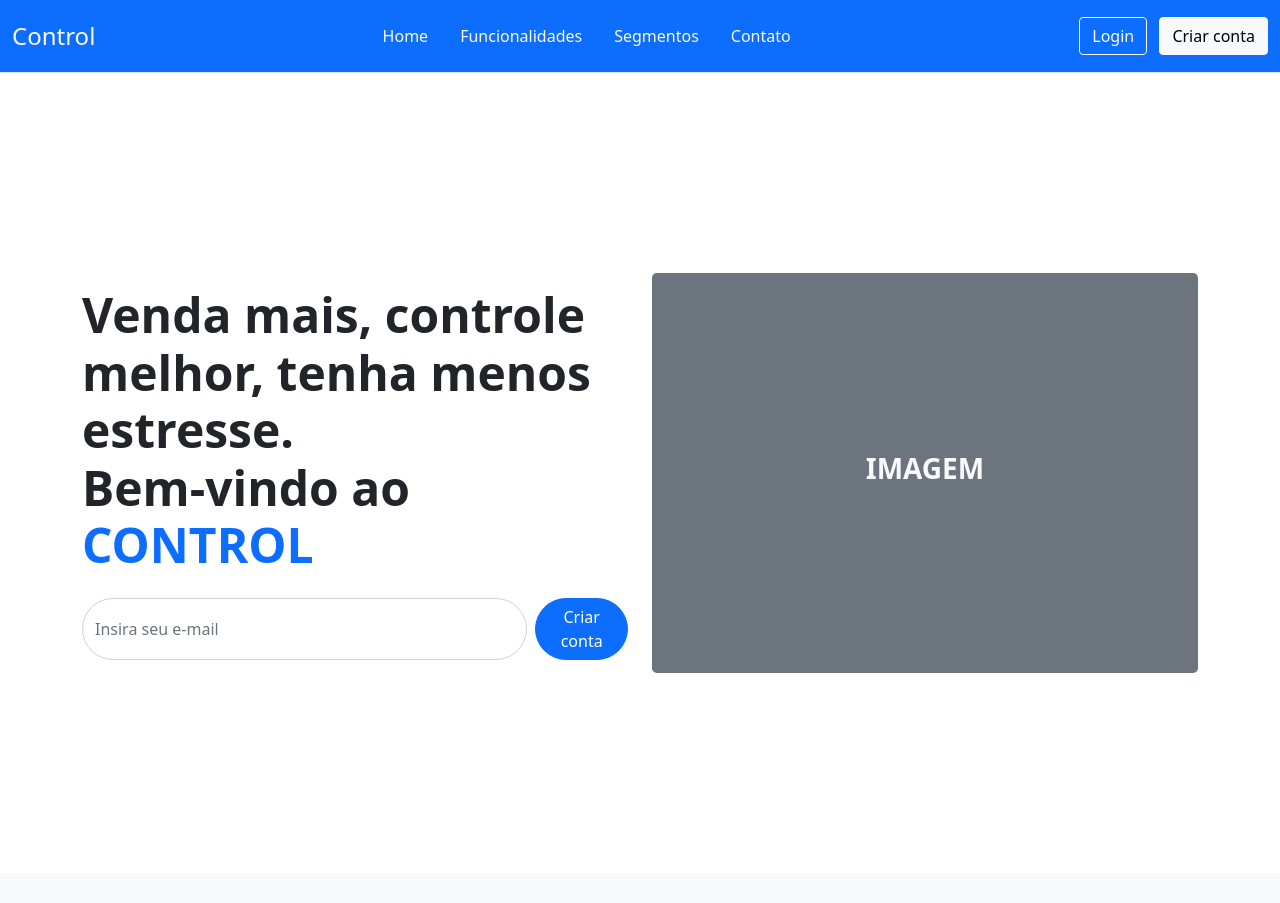
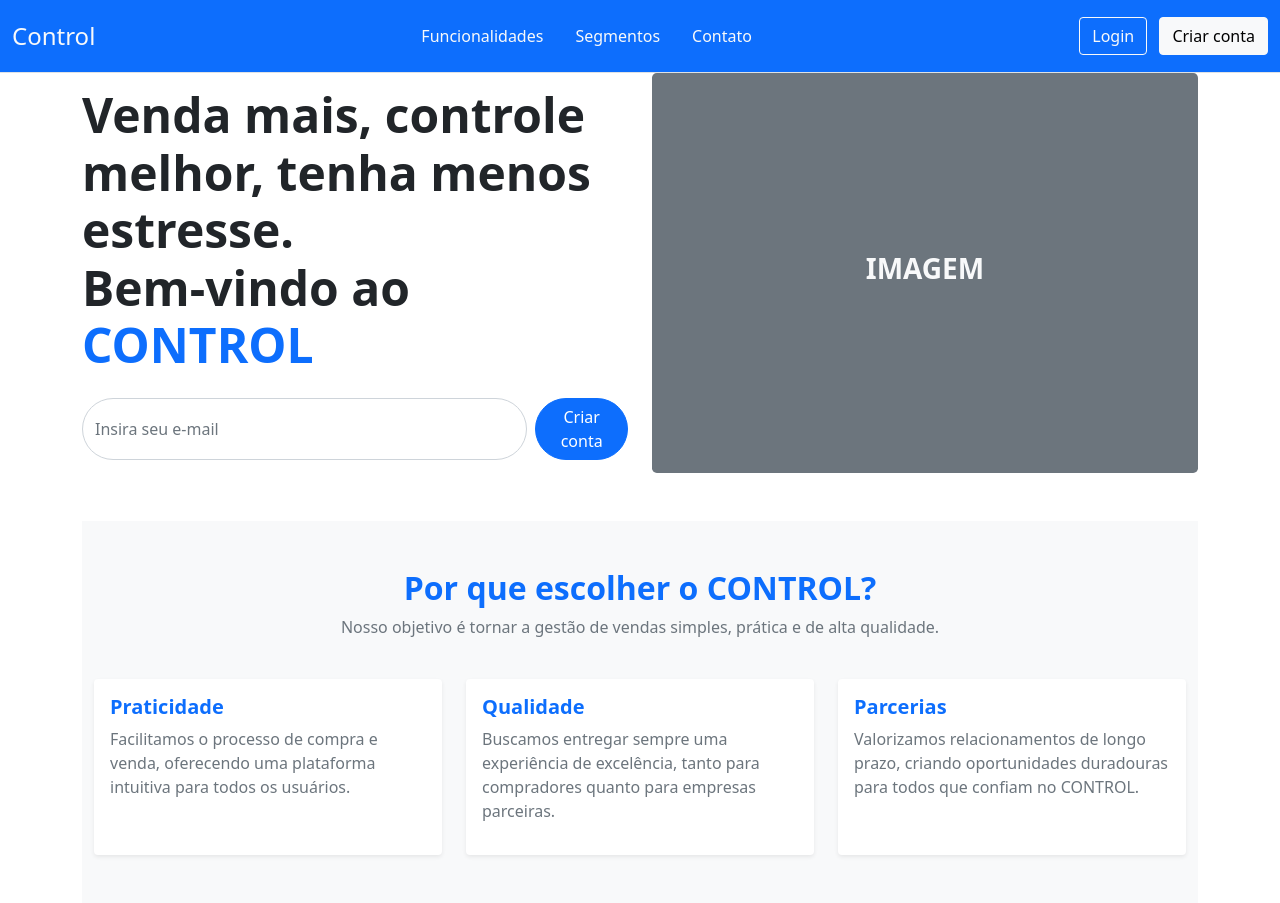
Before and after one commit to lucasthierry9/Control, a Django app: page / in a window 1280 px wide. Before the commit the page ends 673 px from the top, so only its background shows below. Run offline with Django 3.2, Linux system fonts and the light colour scheme.

Commit message:
adicionando uma ideia de informações para se por no index e em outras páginas do site

```diff
--- a/control/templates/control/base.html
+++ b/control/templates/control/base.html
@@ -16,7 +16,6 @@
     <!-- Menu -->
     <div class="col-md-7">
         <ul class="nav justify-content-center">
-            <li class="nav-item"><a href="#" class="nav-link text-light">Home</a></li>
             <li class="nav-item"><a href="#" class="nav-link text-light">Funcionalidades</a></li>
             <li class="nav-item"><a href="#" class="nav-link text-light">Segmentos</a></li>
             <li class="nav-item"><a href="#" class="nav-link text-light">Contato</a></li>
--- a/control/templates/control/index.html
+++ b/control/templates/control/index.html
@@ -25,6 +25,44 @@
             </div>
             </div>
         </div>
+        <!-- Bloco de informações -->
+    <section class="py-5 bg-light mt-5">
+        <div class="container">
+        <div class="row text-center mb-4">
+            <h2 class="fw-bold text-primary">Por que escolher o CONTROL?</h2>
+            <p class="text-muted">Nosso objetivo é tornar a gestão de vendas simples, prática e de alta qualidade.</p>
+        </div>
+
+        <div class="row g-4">
+            <div class="col-md-4">
+            <div class="card border-0 shadow-sm h-100">
+                <div class="card-body">
+                <h5 class="fw-bold text-primary">Praticidade</h5>
+                <p class="text-muted">Facilitamos o processo de compra e venda, oferecendo uma plataforma intuitiva para todos os usuários.</p>
+                </div>
+            </div>
+            </div>
+
+            <div class="col-md-4">
+            <div class="card border-0 shadow-sm h-100">
+                <div class="card-body">
+                <h5 class="fw-bold text-primary">Qualidade</h5>
+                <p class="text-muted">Buscamos entregar sempre uma experiência de excelência, tanto para compradores quanto para empresas parceiras.</p>
+                </div>
+            </div>
+            </div>
+
+            <div class="col-md-4">
+            <div class="card border-0 shadow-sm h-100">
+                <div class="card-body">
+                <h5 class="fw-bold text-primary">Parcerias</h5>
+                <p class="text-muted">Valorizamos relacionamentos de longo prazo, criando oportunidades duradouras para todos que confiam no CONTROL.</p>
+                </div>
+            </div>
+            </div>
+        </div>
+        </div>
+    </section>
     </div>
 </main>
 {% endblock content %}
```
